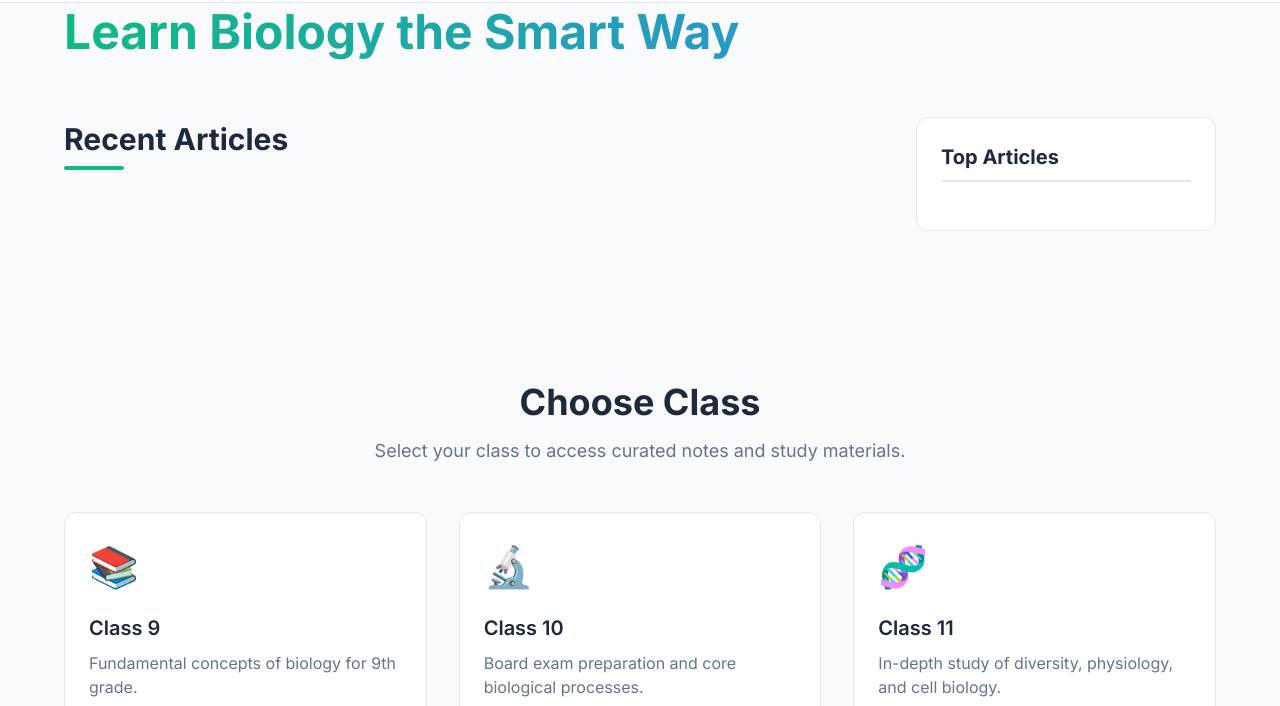
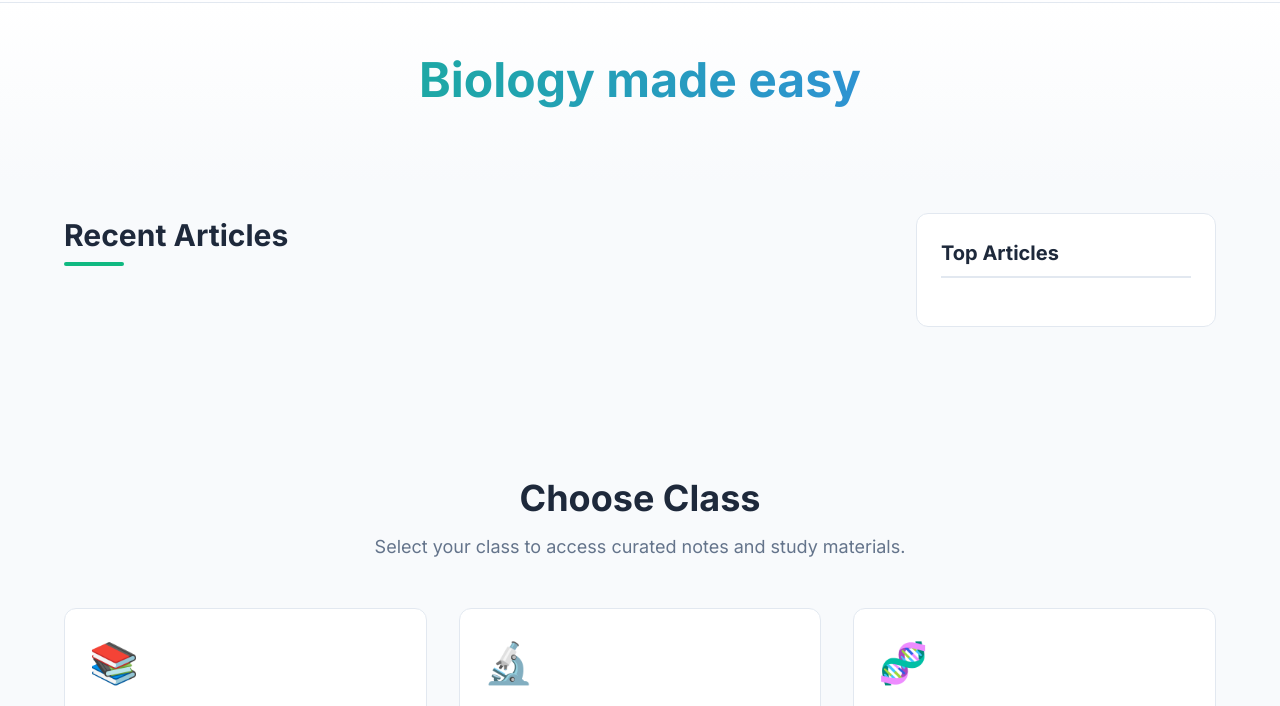
Before and after one commit to zeeteachbio/zeeteachbio, a website built with Vite: page index.html in a window 1280 px wide. Shown: the part 62-768 px from the top of the page. Built offline with nearby package versions, Linux system fonts and the light colour scheme; no server answers.

Commit message:
Update homepage title to 'Biology made easy' and center it

```diff
--- a/index.html
+++ b/index.html
@@ -45,9 +45,9 @@
       </div>
     </header>
     <main>
-      <section class="hero-section">
+      <section class="hero">
         <div class="container">
-          <h1 class="hero-title">Learn Biology the Smart Way</h1>
+          <h1 class="hero-title">Biology made easy</h1>
         </div>
       </section>
       <div class="container page-layout">
```
